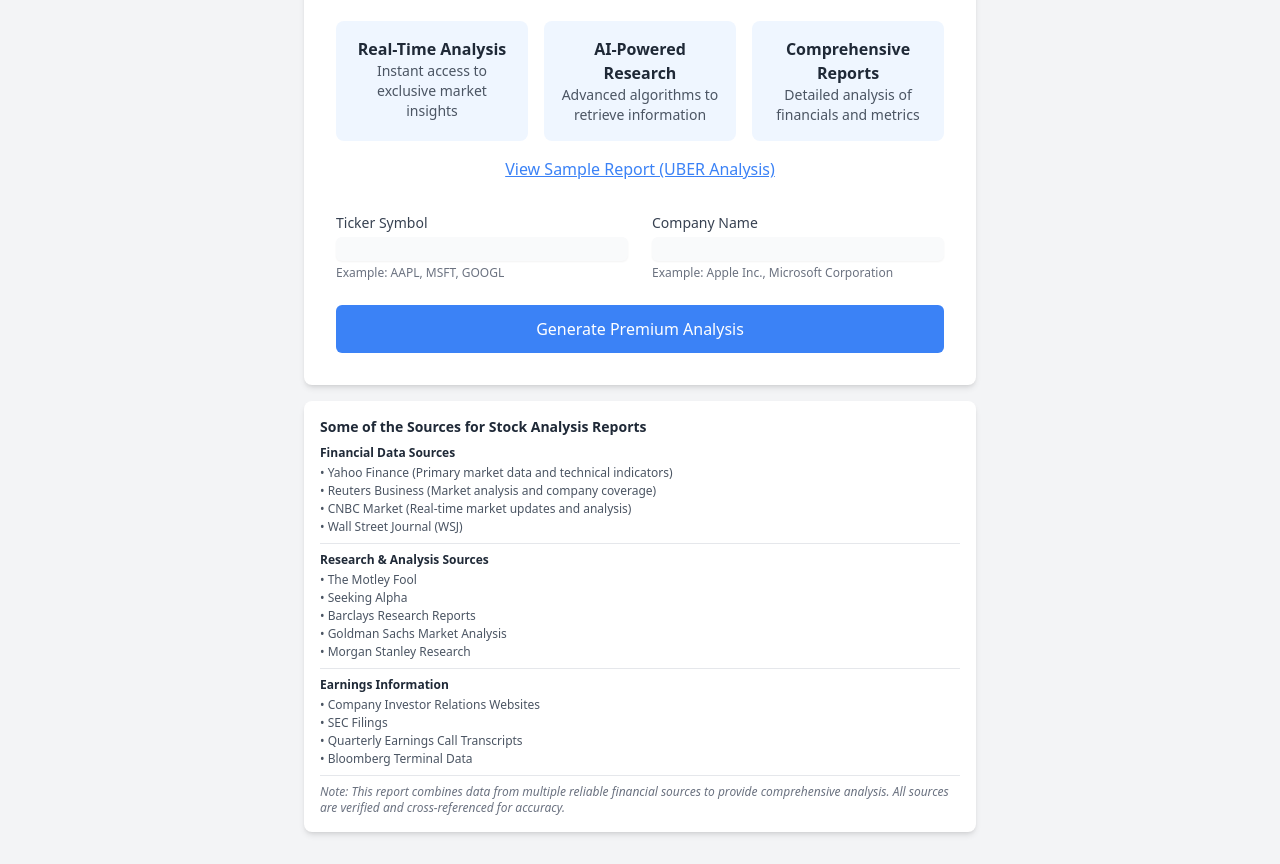
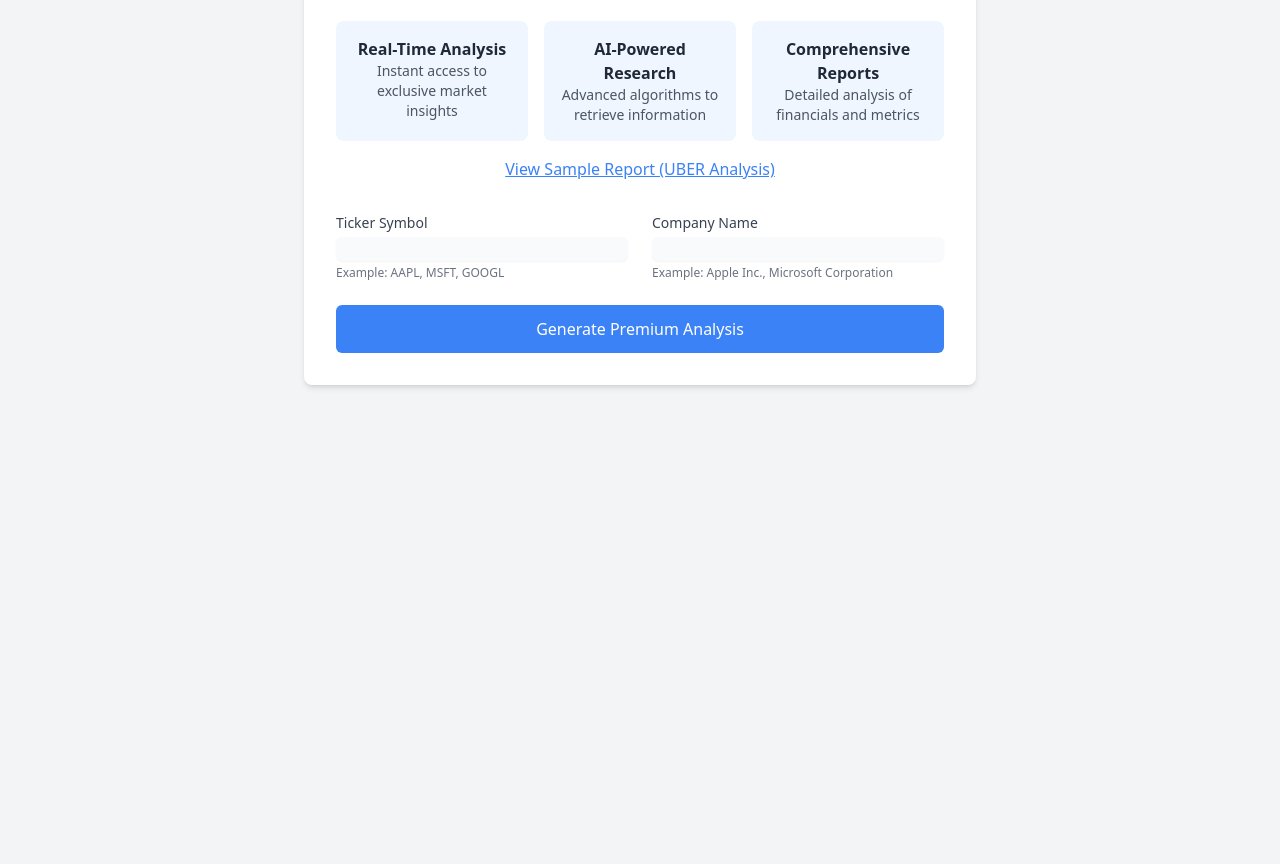
Before and after one commit to chauhanyash000/fintech-ai, a plain HTML site: page templates/index.html in a window 1280 px wide. Shown: the part 195-1059 px from the top of the page. After the commit the page ends 800 px from the top, so only its background shows below. Drawn offline with nearby package versions, Linux system fonts and the light colour scheme.

Commit message:
Update index.html

```diff
--- a/templates/index.html
+++ b/templates/index.html
@@ -187,54 +187,11 @@
                         class="w-full bg-blue-500 text-white py-3 px-4 rounded-md hover:bg-blue-600
                                focus:outline-none focus:ring-2 focus:ring-blue-500 focus:ring-offset-2
                                transition duration-150 ease-in-out flex items-center justify-center">
-                    <span>Generate Premium Analysis</span>
+                    <span>Generate Premium Analysis </span>
                 </button>
             </form>
         </div>
 
-
-        <!-- Analysis Report Sources Section -->
-<!-- Analysis Report Sources Section -->
-<div class="max-w-2xl mx-auto bg-white p-4 rounded-lg shadow-md mt-4 text-xs">
-    <h2 class="text-sm font-bold text-gray-800 mb-2">Some of the Sources for Stock Analysis Reports</h2>
-
-    <div class="space-y-2">
-        <div class="border-b pb-2">
-            <h3 class="font-semibold text-xs text-gray-800 mb-1">Financial Data Sources</h3>
-            <ul class="space-y-0.5 text-gray-600">
-                <li>• Yahoo Finance (Primary market data and technical indicators)</li>
-                <li>• Reuters Business (Market analysis and company coverage)</li>
-                <li>• CNBC Market (Real-time market updates and analysis)</li>
-                <li>• Wall Street Journal (WSJ) </li>
-            </ul>
-        </div>
-
-        <div class="border-b pb-2">
-            <h3 class="font-semibold text-xs text-gray-800 mb-1">Research & Analysis Sources</h3>
-            <ul class="space-y-0.5 text-gray-600">
-                <li>• The Motley Fool </li>
-                <li>• Seeking Alpha </li>
-                <li>• Barclays Research Reports</li>
-                <li>• Goldman Sachs Market Analysis</li>
-                <li>• Morgan Stanley Research</li>
-            </ul>
-        </div>
-
-        <div class="border-b pb-2">
-            <h3 class="font-semibold text-xs text-gray-800 mb-1">Earnings Information</h3>
-            <ul class="space-y-0.5 text-gray-600">
-                <li>• Company Investor Relations Websites</li>
-                <li>• SEC Filings </li>
-                <li>• Quarterly Earnings Call Transcripts</li>
-                <li>• Bloomberg Terminal Data</li>
-            </ul>
-        </div>
-
-        <div>
-            <p class="text-xs text-gray-500 italic">Note: This report combines data from multiple reliable financial sources to provide comprehensive analysis. All sources are verified and cross-referenced for accuracy.</p>
-        </div>
-    </div>
-</div>
 
         <!-- Status Display -->
         <div id="status-display" class="max-w-md mx-auto mt-8 hidden">
```
